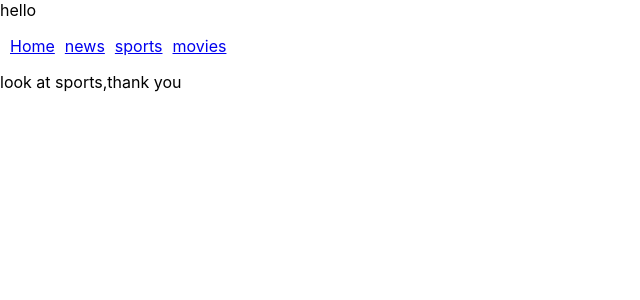
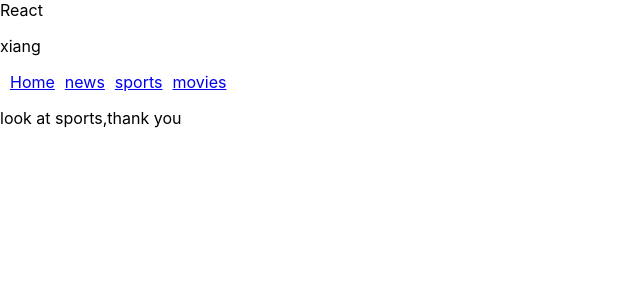
Before and after one commit to soraly/react-app, a React (Create React App) app: page /sport in a window 1280 px wide. Shown: the top 300 px of the page, without its empty margins (0-640 px from the left). Built offline with nearby package versions, Linux system fonts and the light colour scheme; no server answers.

Commit message:
add code split--React.lazy

```diff
--- a/src/App.js
+++ b/src/App.js
@@ -17,16 +17,21 @@ class App extends Component {
   constructor() {
     super();
     this.state = {
-
+      name: 'xiang'
     }
   }
-
+  componentDidMount(){
+    setTimeout(()=>{
+      this.setState({
+        name: 'xiaoff'
+      })
+    }, 2000)
+  }
   render() {
 
     return <div>
-      <Clock promise={$.ajax({url: 'https://api.github.com/search/repositories?q={query}{&page,per_page,sort,order}'})}></Clock>
+      <Clock name={this.state.name} promise={$.ajax({url: 'https://api.github.com/search/repositories?q={query}{&page,per_page,sort,order}'})}></Clock>
     </div>
-
   }
 }
 
--- a/src/learn/add.js
+++ b/src/learn/add.js
@@ -1,4 +1,4 @@
 export  function Add(){
 
-    return Array.prototype.reduce.call(arguments,(base,cur)=>{base+=cur;return base});
+    return Array.prototype.reduce.call(arguments,(base,cur)=>base+=cur);
 }
--- a/src/router/demo1_basic.js
+++ b/src/router/demo1_basic.js
@@ -1,4 +1,4 @@
-import React, { Suspense } from 'react'
+import React, { Suspense, Component } from 'react'
 import { BrowserRouter as Router, Route, Link } from 'react-router-dom'
 
 const Movie = React.lazy(() => import('./movies'))
@@ -17,7 +17,6 @@ function Test() {
     var obj = { marginLeft: '10px' }
     return (
         <Router>
-            hello
             <p>
                 <Link to='/' style={obj}>Home</Link>
                 <Link to='/news' style={obj}>news</Link>
@@ -36,5 +35,22 @@ function Test() {
         </Router>
     )
 }
-
-export default Test
+class Demo extends Component {
+    constructor(){
+        super();
+    }
+    shouldComponentUpdate(nextprop){
+        console.log(nextprop,'nextprop');
+        return false
+    }
+    render(){
+        return (
+            <div>
+                React <br/>
+                <p>{this.props.name}</p>
+                <Test />
+            </div>
+        )
+    }
+}
+export default Demo
```
